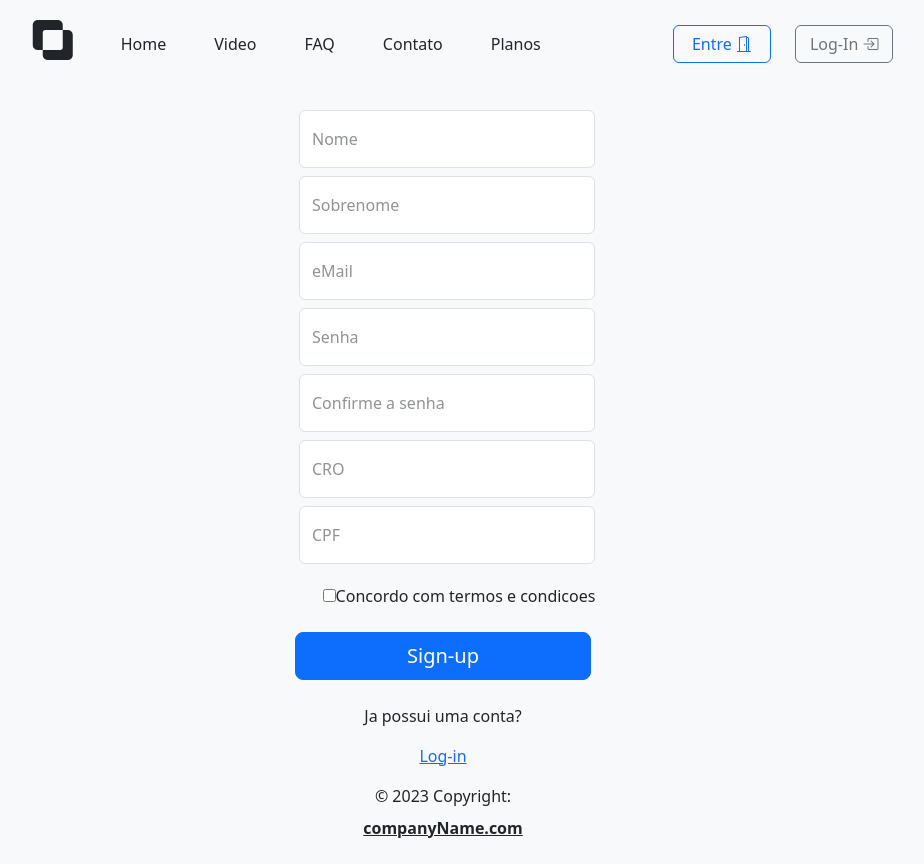
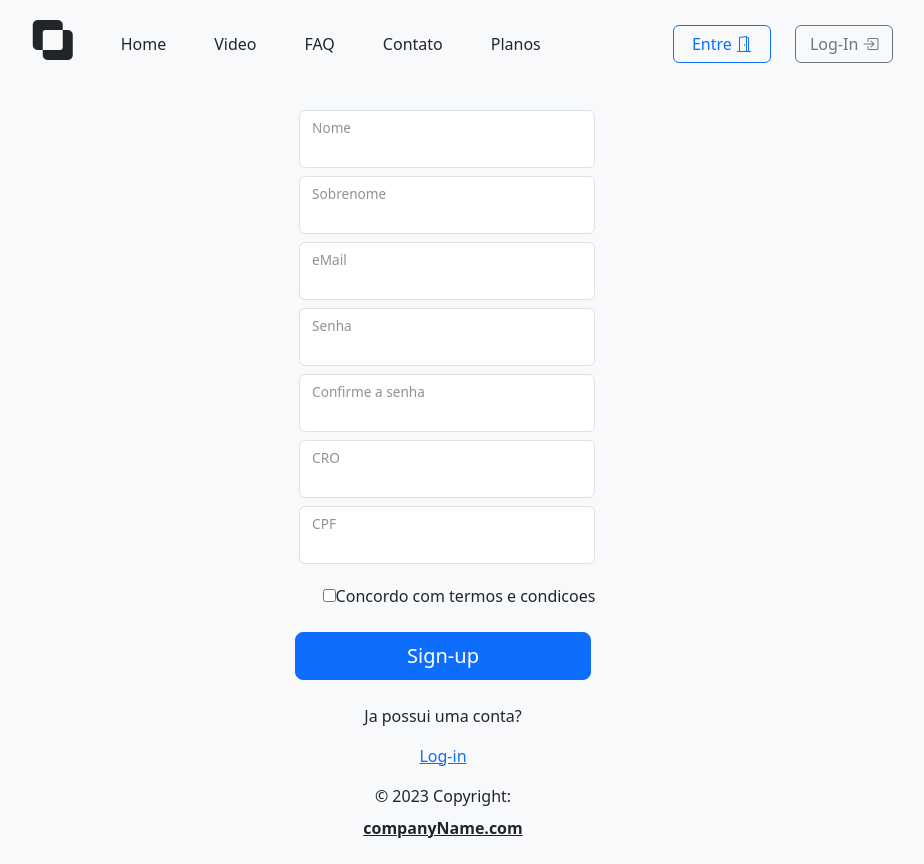
Before and after one commit to guisazevedo/dent_dev, a React (Vite) app: page /sign-up in a window 1280 px wide. Shown: the whole page, without its empty margins (197-1121 px from the left). Built offline with nearby package versions, Linux system fonts and the light colour scheme.

Commit message:
list todos

```diff
--- a/src/02_blocks/FAQ.tsx
+++ b/src/02_blocks/FAQ.tsx
@@ -382,5 +382,3 @@ const FAQ = () => {
 };
 
 export default FAQ;
-
-// TODO => fix blue mark on acordions - 3-4 working OK
--- a/src/02_blocks/Signup.tsx
+++ b/src/02_blocks/Signup.tsx
@@ -1,4 +1,4 @@
-// TODO => incluir 2FA
+// COMMENT => incluir 2FA
 // COMMENT => addres+ to be added during operations => more points
 
 import { Link } from "react-router-dom";
@@ -9,12 +9,7 @@ const Signup = () => {
       <form className="row g-3 needs-validation" noValidate>
         <h1 className="h3 mb-4 fw-normal">Sign-up</h1>
         <div className="form-floating m-1">
-          <input
-            type="text"
-            className="form-control"
-            id="floatingInput"
-            placeholder="name@example.com" // TODO => why is this not working? same below
-          />
+          <input type="text" className="form-control" />
           <label
             className="text-dark text-opacity-50 ms-2"
             htmlFor="floatingInput"
@@ -23,12 +18,7 @@ const Signup = () => {
           </label>
         </div>
         <div className="form-floating m-1">
-          <input
-            type="text"
-            className="form-control"
-            id="floatingInput"
-            placeholder="name@example.com"
-          />
+          <input type="text" className="form-control" />
           <label
             className="text-dark text-opacity-50 ms-2"
             htmlFor="floatingInput"
@@ -37,12 +27,7 @@ const Signup = () => {
           </label>
         </div>
         <div className="form-floating m-1">
-          <input
-            type="email"
-            className="form-control"
-            id="floatingInput"
-            placeholder="name@example.com"
-          />
+          <input type="email" className="form-control" />
           <label
             className="text-dark text-opacity-50 ms-2"
             htmlFor="floatingInput"
@@ -51,12 +36,7 @@ const Signup = () => {
           </label>
         </div>
         <div className="form-floating m-1">
-          <input
-            type="password"
-            className="form-control"
-            id="floatingInput"
-            placeholder="name@example.com"
-          />
+          <input type="password" className="form-control" />
           <label
             className="text-dark text-opacity-50 ms-2"
             htmlFor="floatingInput"
@@ -65,12 +45,7 @@ const Signup = () => {
           </label>
         </div>
         <div className="form-floating m-1">
-          <input
-            type="password"
-            className="form-control"
-            id="floatingInput"
-            placeholder="name@example.com"
-          />
+          <input type="password" className="form-control" />
           <label
             className="text-dark text-opacity-50 ms-2"
             htmlFor="floatingInput"
@@ -82,8 +57,6 @@ const Signup = () => {
           <input
             type="text" //TODO => incluir xx.xxx.xxx-xx
             className="form-control"
-            id="floatingInput"
-            placeholder="name@example.com"
           />
           <label
             className="text-dark text-opacity-50 ms-2"
@@ -97,7 +70,6 @@ const Signup = () => {
             type="text" //TODO => incluir xx.xxx.xxx-xx
             className="form-control text-opacity-50"
             id="floatingInput"
-            placeholder="name@example.com"
           />
           <label
             className="text-dark text-opacity-50 ms-2"
@@ -108,7 +80,7 @@ const Signup = () => {
         </div>
         <div className="checkbox m-3 mb-2">
           <label>
-            <input type="checkbox" value="remember-me" />
+            <input type="checkbox" value="concordo" />
             Concordo com termos e condicoes
           </label>
         </div>
@@ -132,3 +104,4 @@ export default Signup;
 // TODO => space between square and Concordo
 // TODO => include "olho" senha
 // TODO => include validations
+// TODO => input login / sign up are not equal...
```
